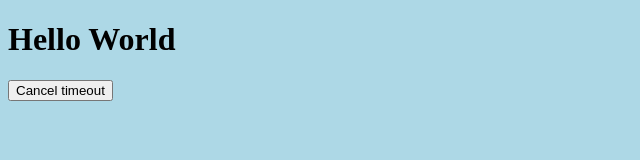
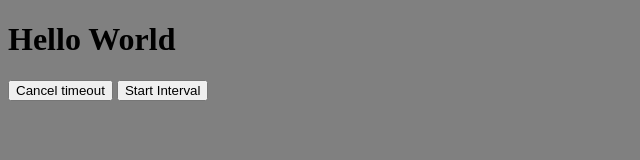
Before and after one commit to Knightrider85/timeout, a plain HTML site: page index.html in a window 1280 px wide. Shown: the whole page, without its empty margins (0-640 px from the left). Drawn offline with Linux system fonts and the light colour scheme.

Commit message:
add button to randomizae bg color every second

```diff
--- a/index.html
+++ b/index.html
@@ -15,6 +15,8 @@
     </header>
     <h1>Hello World</h1>
     <button id="cancel">Cancel timeout</button>
+    <button id="start-interval">Start Interval</button>
+
     <script src="main.js"></script>
 </body>
 </html>
--- a/main.js
+++ b/main.js
@@ -4,22 +4,46 @@ let timeOutRef;
 
 function main() {
     //start på programmet
-    timeOutRef = setTimeout(changeBackgroundColor, 2000);
+    timeOutRef = setTimeout(changeBackgroundColor, 1000);
     setupEventListener();
 }
 
 
 function changeBackgroundColor() {
-    document.body.style.background = "lightblue"
+    document.body.style.background = getRandomColor();
 }
 
 
 
 function setupEventListener() {
-    const button = document.getElementById("cancel")
+    const cancelTimeoutbutton = document.getElementById("cancel")
     button.addEventListener("click", cancelBackgroundChange);
+
+    const startIntervalButton = document.getElementById("start-interval");
+    setIntervalButton.addEventListener("click", startBackgroundChangInterval)
 }
 
 function cancelBackgroundChange() {
     clearTimeout(timeOutRef);
 }
+
+function startBackgroundChangInterval() {
+    setInterval(changeBackgroundColor, 1000);
+}
+
+function getRandomColor() {
+    const value = Math.random();
+    if (value < 0.4) {
+        return "red";
+    }
+    else if (value < 0.6) {
+        return "green";
+    }
+    else if (value < 0.8) {
+        return "grey";
+    }
+    else{
+        return "pink";
+    }
+
+}
--- a/style.css
+++ b/style.css
@@ -0,0 +1,3 @@
+body{
+    transition: background 500ms;
+}
```
